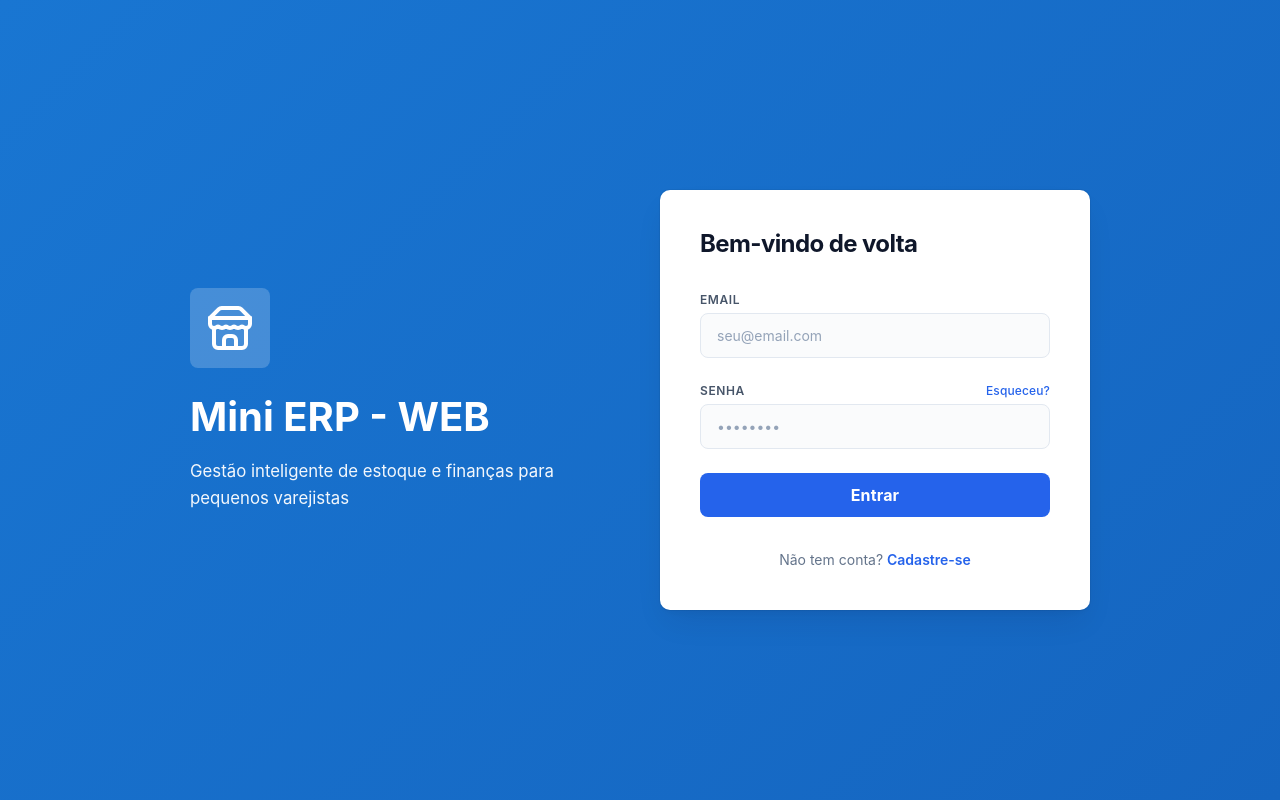
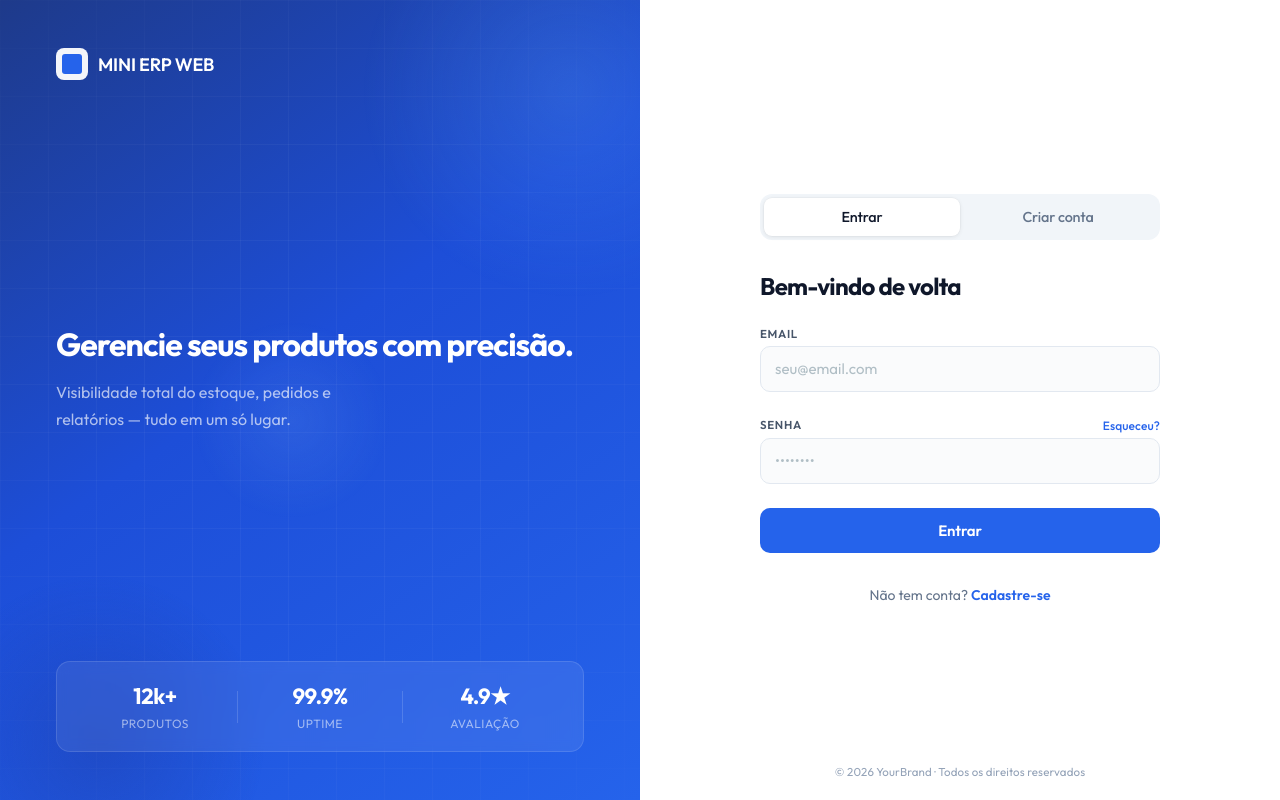
Before and after one commit to vlaguna7/mini-erp-web, a React (Vite) app in the folder frontend/: page /login in a window 1280 px wide. Built offline with nearby package versions, Linux system fonts and the light colour scheme; no server answers.

Commit message:
feat: new page login test

```diff
--- a/frontend/src/App.tsx
+++ b/frontend/src/App.tsx
@@ -4,7 +4,7 @@
 import { SidebarProvider } from './context/SidebarContext';
 import { useSidebar } from './context/SidebarContext';
 import Sidebar from './components/Sidebar';
-import LoginPage from './pages/LoginPage';
+import AuthPage from './components/AuthPage';
 import DashboardPage from './pages/DashboardPage';
 import EstoquePage from './pages/EstoquePage';
 import PDVPage from './pages/PDVPage';
@@ -75,7 +75,7 @@
     <Router>
       <SidebarProvider>
         <Routes>
-          <Route path="/login" element={<LoginPage />} />
+          <Route path="/login" element={<AuthPage />} />
           <Route path="/pdv/*" element={<PDVLayout isInitializing={isInitializing}><PDVPage /></PDVLayout>} />
           <Route path="/dashboard" element={<ProtectedLayout isInitializing={isInitializing}><DashboardPage /></ProtectedLayout>} />
           <Route path="/estoque"   element={<ProtectedLayout isInitializing={isInitializing}><EstoquePage /></ProtectedLayout>} />
--- a/frontend/src/components/AuthPage.tsx
+++ b/frontend/src/components/AuthPage.tsx
@@ -14,7 +14,7 @@
         <div className={styles.panelInner}>
           <div className={styles.logo}>
             <div className={styles.logoMark} />
-            <span className={styles.logoText}>YourBrand</span>
+            <span className={styles.logoText}>MINI ERP WEB</span>
           </div>
 
           <div className={styles.heroText}>
@@ -55,7 +55,7 @@
         {/* Mobile brand header */}
         <div className={styles.mobileBrand}>
           <div className={styles.logoMark} />
-          <span className={styles.logoText}>YourBrand</span>
+          <span className={styles.logoText}>Mini ERP WEB</span>
         </div>
 
         <div className={styles.formWrapper}>
```
